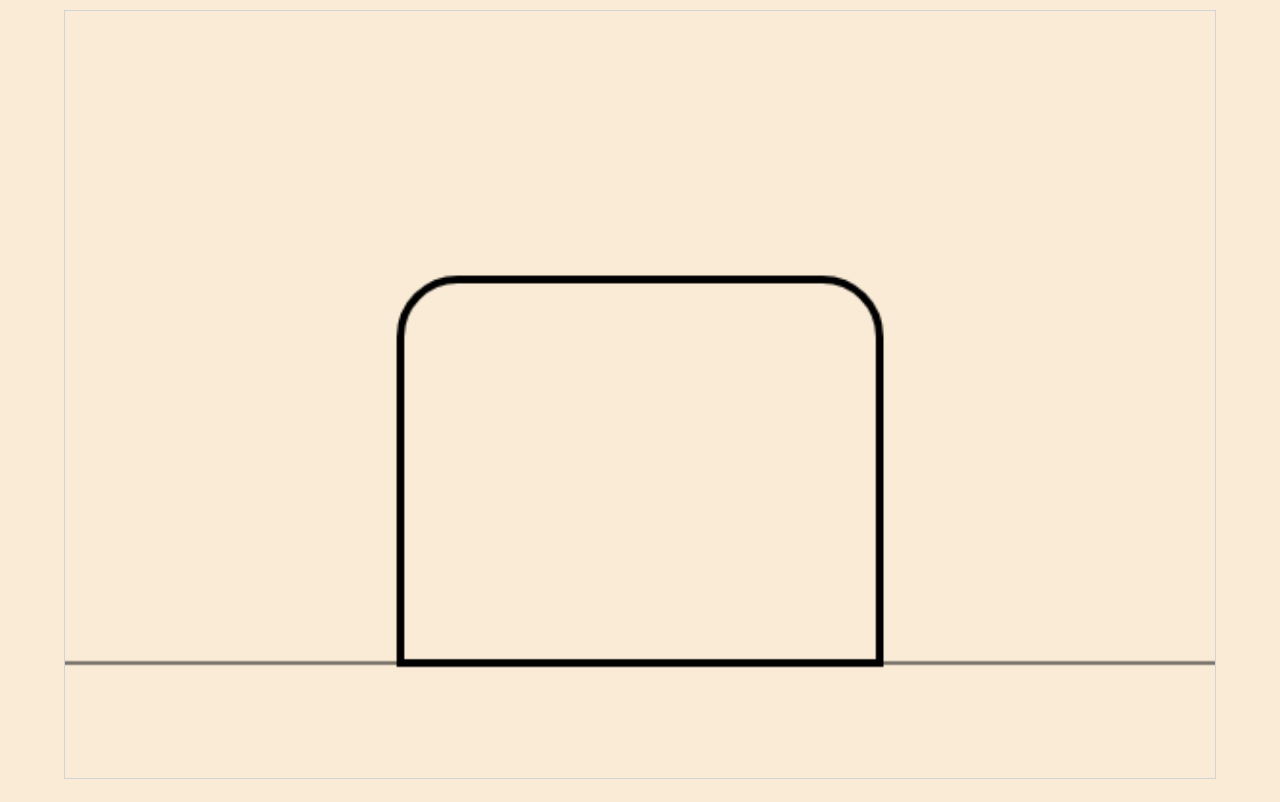
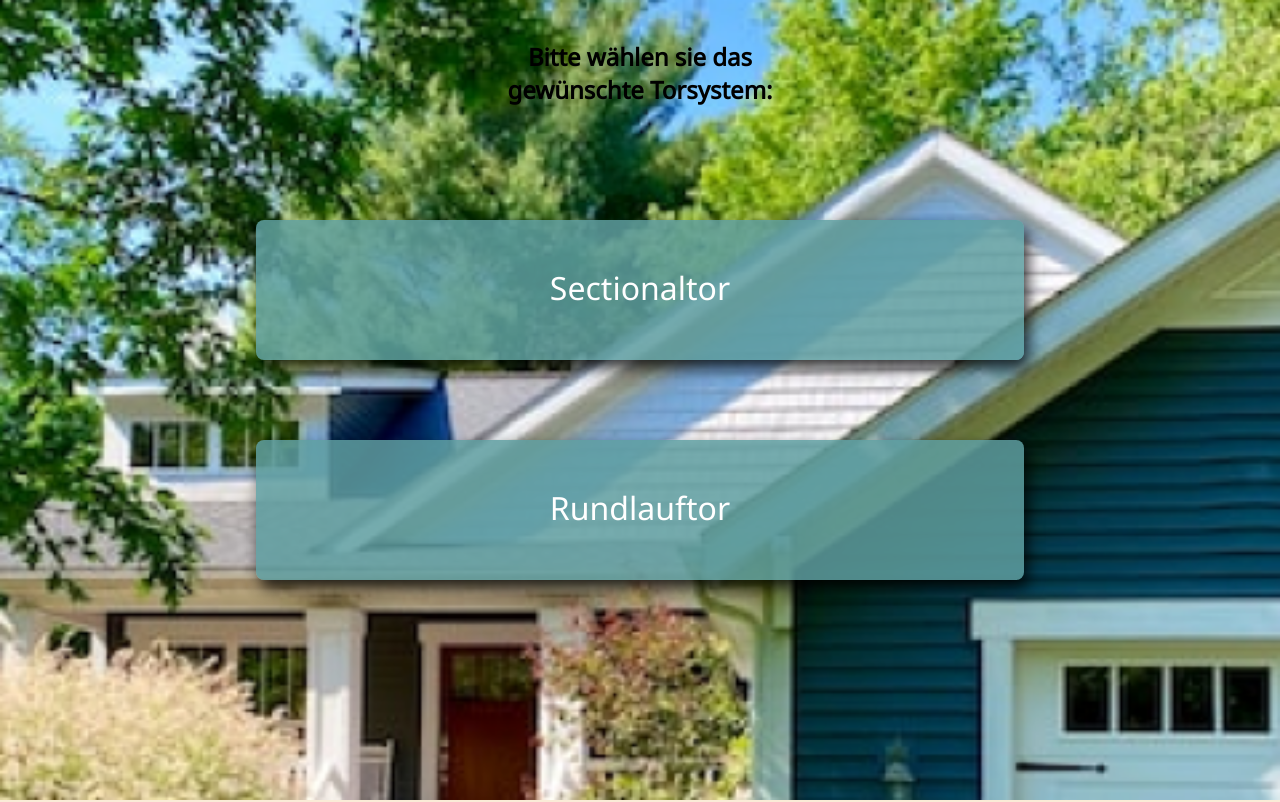
Before and after one commit to FrankOelsch/capstone-project, a React (Create React App) app: page / in a window 1280 px wide. Shown: the top 802 px of the page. Built offline with nearby package versions, Linux system fonts and the light colour scheme.

Commit message:
new start page

```diff
--- a/src/App.js
+++ b/src/App.js
@@ -1,11 +1,13 @@
-import Config from "./pages/Config";
 import { Routes, Route } from "react-router-dom";
 import Cart from "./pages/Cart";
+import Config from "./pages/Config";
+import Home from "./pages/Home";
 
 function App() {
   return (
     <Routes>
-      <Route path="/" element={<Config />} />
+      <Route path="/" element={<Home />} />
+      <Route path="/config" element={<Config />} />
       <Route path="/cart" element={<Cart />} />
     </Routes>
   );
--- a/src/pages/Cart.js
+++ b/src/pages/Cart.js
@@ -49,12 +49,17 @@ export default function Cart() {
   const cartArray = [];
 
   useEffect(() => {
-    data.forEach((item) => {
-      if (item.id === toggleID) {
-        item.inCart = !item.inCart;
-        setToggleID("");
-      }
-    });
+    if (!toggleID) return;
+    setData(
+      data.map((item) => {
+        if (item.id === toggleID) {
+          setToggleID("");
+          return { ...item, inCart: !item.inCart };
+        } else {
+          return item;
+        }
+      })
+    );
   }, [toggleID]);
 
   data.forEach((item) => {
@@ -112,6 +117,8 @@ export default function Cart() {
 }
 
 const Container = styled.div`
+  height: 100%;
+  min-height: 100vh;
   display: flex;
   flex-direction: column;
   flex-wrap: nowrap;
--- a/src/pages/Config.js
+++ b/src/pages/Config.js
@@ -237,6 +237,8 @@ export default function Config() {
 }
 
 const Container = styled.div`
+  height: 100%;
+  min-height: 100vh;
   display: flex;
   flex-direction: column;
   flex-wrap: nowrap;
--- /dev/null
+++ b/src/pages/Home.js
@@ -0,0 +1,49 @@
+import styled from "styled-components";
+import { Link } from "react-router-dom";
+
+export default function Home() {
+  return (
+    <Container>
+      <StyledH2>Bitte wählen sie das <br/>gewünschte Torsystem:</StyledH2>
+      <StyledLink to="/config">Sectionaltor</StyledLink>
+      <StyledLink to="/config">Rundlauftor</StyledLink>
+    </Container>
+  );
+}
+
+const Container = styled.div`
+  height: 100%;
+  min-height: 100vh;
+  display: flex;
+  flex-direction: column;
+  flex-wrap: nowrap;
+  align-items: center;
+  justify-content: center;
+  text-align: center;
+  background-image: url("background.png");
+  background-attachment: fixed;
+  background-repeat: no-repeat;
+  background-size: cover;
+  background-position: center;
+`;
+
+const StyledLink = styled(Link)`
+  font-size: 2em;
+  background-color: rgba(95, 158, 160, 0.85);
+  box-shadow: 4px 8px 15px rgba(0, 0, 0, 0.8);
+  border: none;
+  border-radius: 8px;
+  color: #ffffff;
+  padding: 46px 0;
+  width: 60%;
+  height: 140px;
+  margin: 40px;
+  text-align: center;
+  text-decoration: none;
+  cursor: pointer;
+`;
+
+const StyledH2 = styled.h2`
+  position: absolute;
+  top: 40px;
+`;
```
Also changed, not shown: public/background.png (added), src/images/background.png (added).
